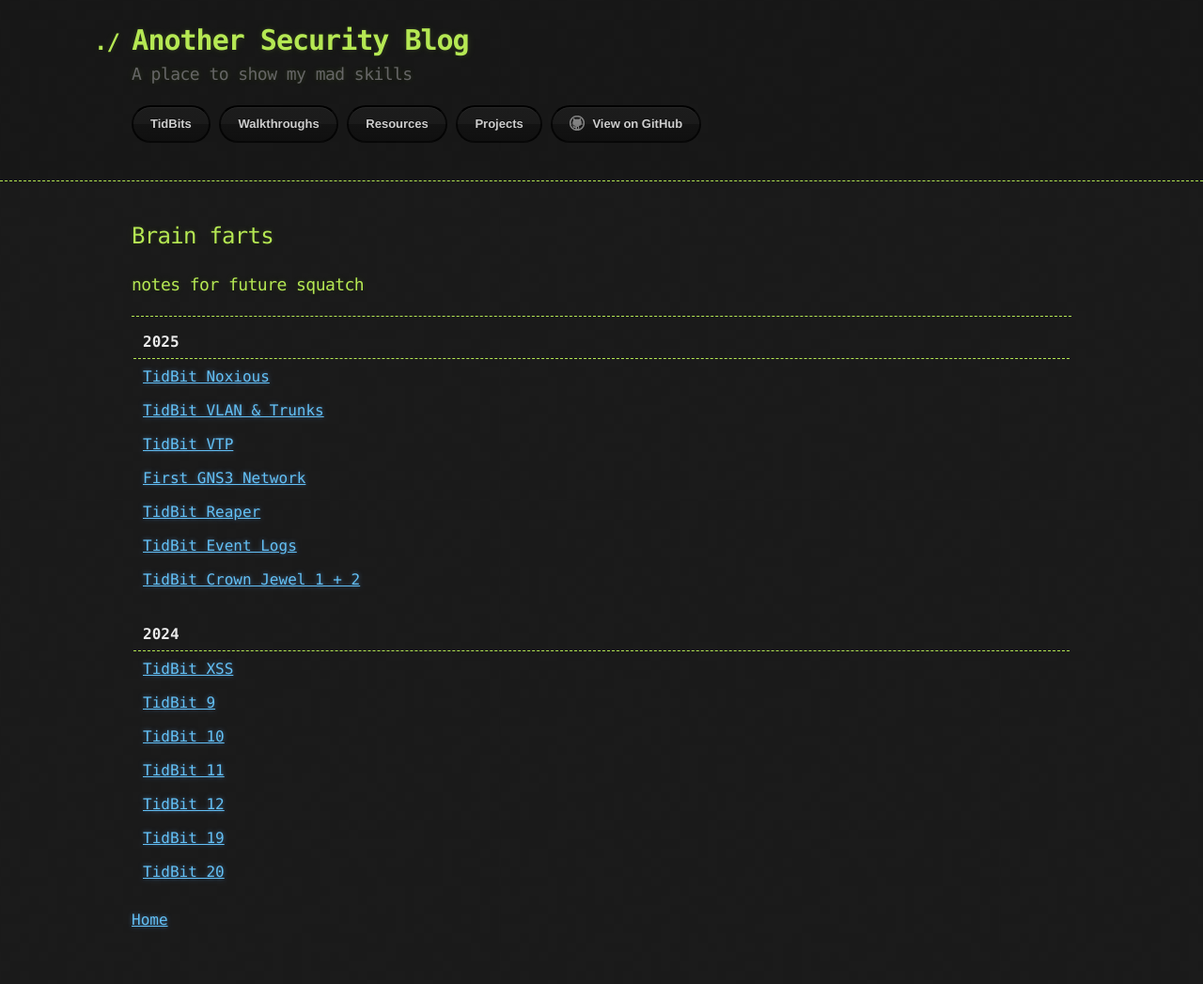
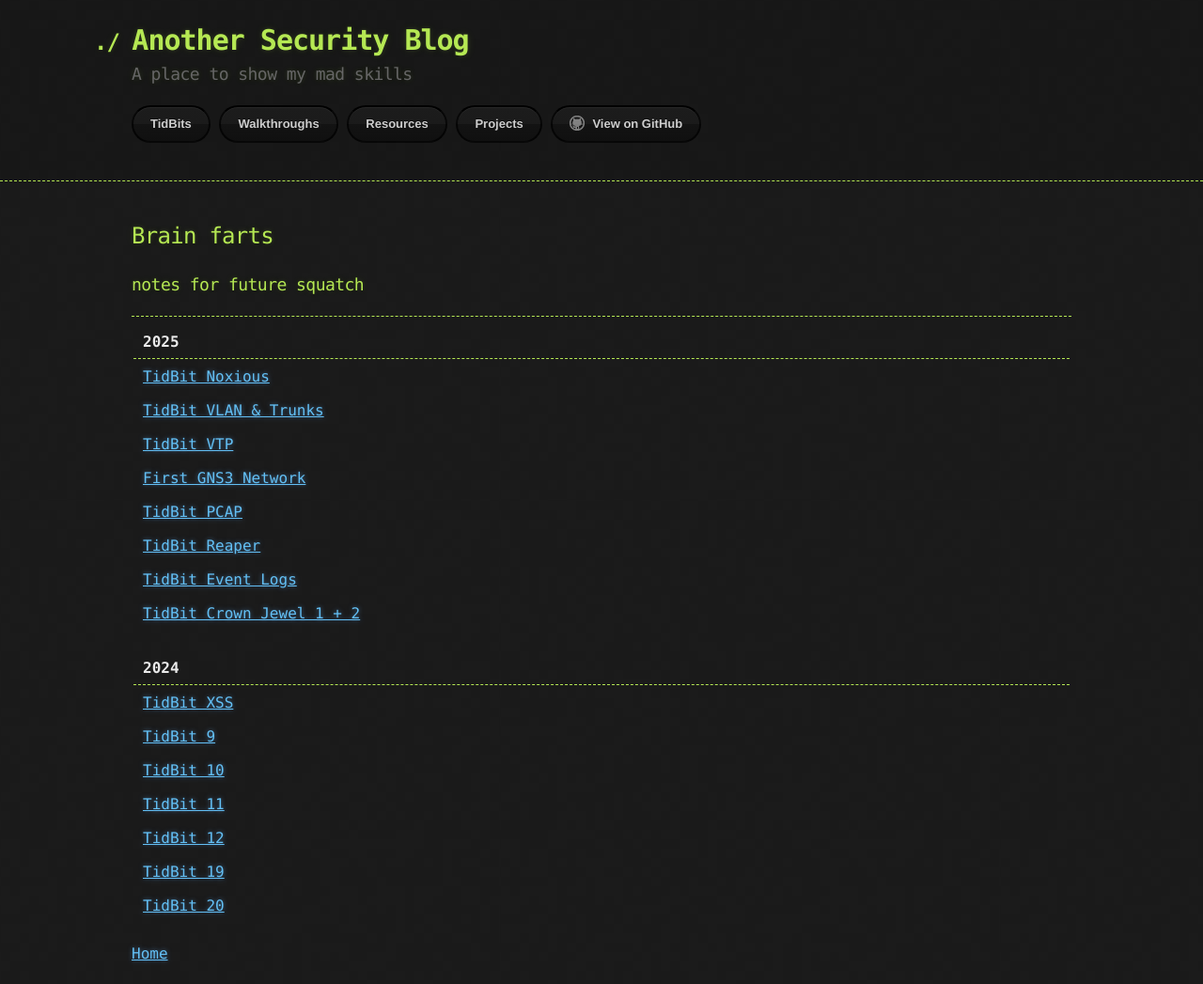
Before and after one commit to CyberCasquatch/cybercasquatch.github.io, a Jekyll site: the page built from TidBits-Main.md, in a window 1280 px wide. Shown: the whole page at 94% size. Built offline with Jekyll 4.4.1, drawn with Linux system fonts in a browser that asks for light colours; before the commit the page ends 1011 px from its top, so only the background shows below that.

Commit message:
Update TidBits-Main.md

```diff
--- a/TidBits-Main.md
+++ b/TidBits-Main.md
@@ -18,6 +18,7 @@ comments: false
 |[TidBit VLAN & Trunks](_posts/TidBits/2025-05-26-vlans&trunkspt2.md) |
 |[TidBit VTP](_posts/TidBits/2025-05-23-vlansgns3.md) |
 |[First GNS3 Network](_posts/TidBits/2025-05-18-FirstGNS3.md) |
+|[TidBit PCAP](_posts/TidBits/2025-05-17-PCAP.md) |
 |[TidBit Reaper](_posts/TidBits/2025-05-17-TBReaper.md) |
 |[TidBit Event Logs](_posts/TidBits/2025-05-16-EventLogs.md) |
 |[TidBit Crown Jewel 1 + 2](_posts/TidBits/2025-05-16-TBCJ12.md) |
```
